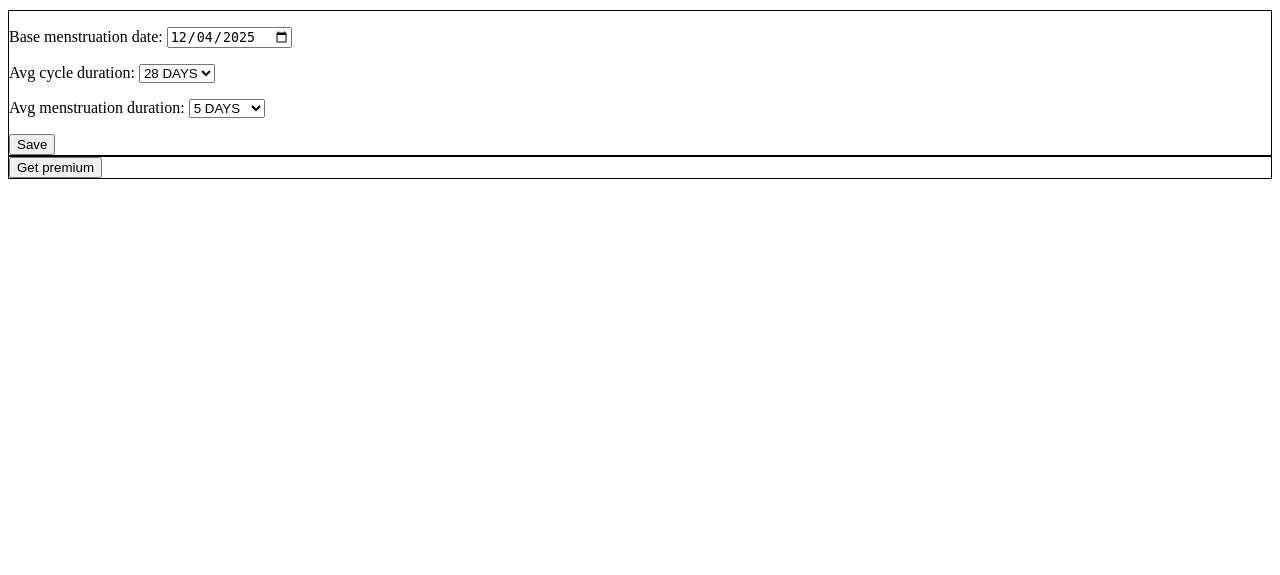
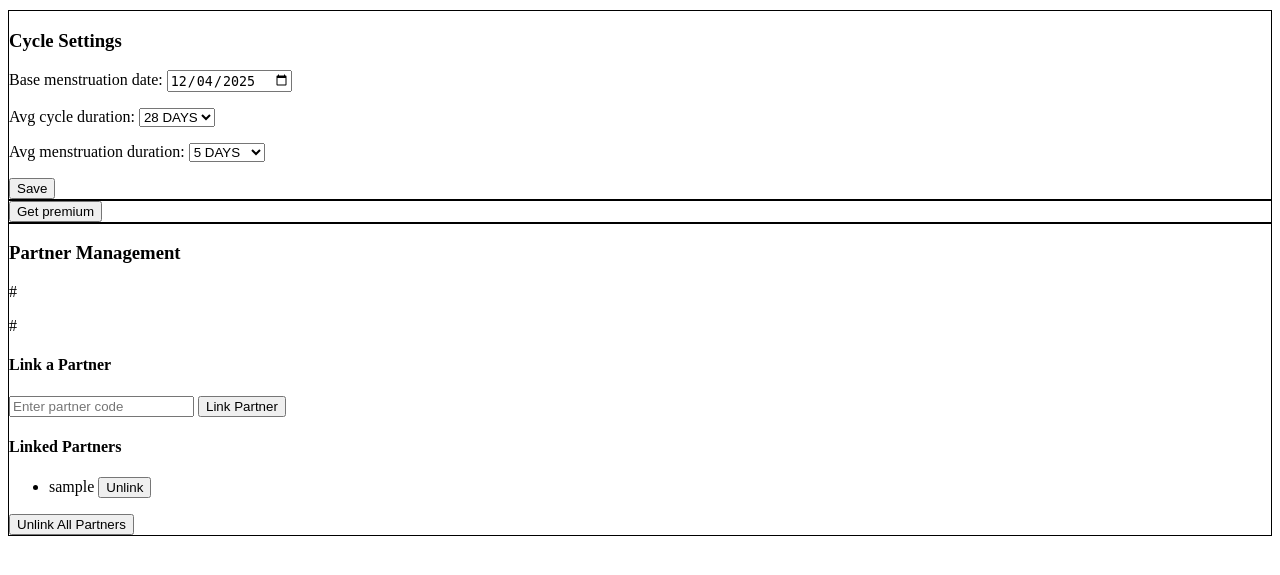
Before and after one commit to Grocery4/FlorCycle, a Django app: template project/dashboard/templates/dashboard/settings.html in a window 1280 px wide. Shown: the part 76-651 px from the top of the page. Run offline with Django 5.2, Linux system fonts and the light colour scheme; tables that the repository leaves empty hold one stand-in row (values such as "Sample post"); the template is opened without the code that fills it: values that come from a table or form of the project are taken from there, most other values are stand-ins (such as "Sample title", 1, 10 or a date in 2020).

Commit message:
implemented partner linking/unlinking in main profile

```diff
--- a/project/dashboard/templates/dashboard/settings.html
+++ b/project/dashboard/templates/dashboard/settings.html
@@ -10,8 +10,10 @@
 
         <div class="settings-sections">
             <div class="cycle-details">
+                <h3>Cycle Settings</h3>
                 <form method='post'>
                     {% csrf_token %}
+                    <input type="hidden" name="cycle_details" value="1">
                     {{ cycle_details_form.as_p }}
                     <button type="submit">Save</button>
                 </form>
@@ -24,6 +26,57 @@
                     You're premium!
                 {% endif %}
             </div>
+
+            <div class="partner-management">
+                <h3>Partner Management</h3>
+
+                {% if partner_link_success %}
+                    <p class="success-message">{{ partner_link_success }}</p>
+                {% endif %}
+                {% if partner_link_error %}
+                    <p class="error-message">{{ partner_link_error }}</p>
+                {% endif %}
+                {% if partner_unlink_success %}
+                    <p class="success-message">{{ partner_unlink_success }}</p>
+                {% endif %}
+                {% if partner_unlink_error %}
+                    <p class="error-message">{{ partner_unlink_error }}</p>
+                {% endif %}
+
+                <div class="link-partner-form">
+                    <h4>Link a Partner</h4>
+                    <form method='post'>
+                        {% csrf_token %}
+                        <input type="hidden" name="action" value="link_partner">
+                        <input type="text" name="partner_code" placeholder="Enter partner code" maxlength="10" required>
+                        <button type="submit">Link Partner</button>
+                    </form>
+                </div>
+
+                {% if linked_partners %}
+                    <div class="linked-partners-list">
+                        <h4>Linked Partners</h4>
+                        <ul>
+                        {% for partner in linked_partners %}
+                            <li>
+                                {{ partner.user }}
+                                <form method='post' style="display:inline;">
+                                    {% csrf_token %}
+                                    <input type="hidden" name="action" value="unlink_single_partner">
+                                    <input type="hidden" name="partner_user_id" value="{{ partner.user.id }}">
+                                    <button type="submit" class="unlink-single-btn">Unlink</button>
+                                </form>
+                            </li>
+                        {% endfor %}
+                        </ul>
+                        <form method='post'>
+                            {% csrf_token %}
+                            <input type="hidden" name="action" value="unlink_partner">
+                            <button type="submit">Unlink All Partners</button>
+                        </form>
+                    </div>
+                {% endif %}
+            </div>
         </div>
     </div>
 
```
Also changed, not shown: project/dashboard/views.py (+60 -12 lines).
